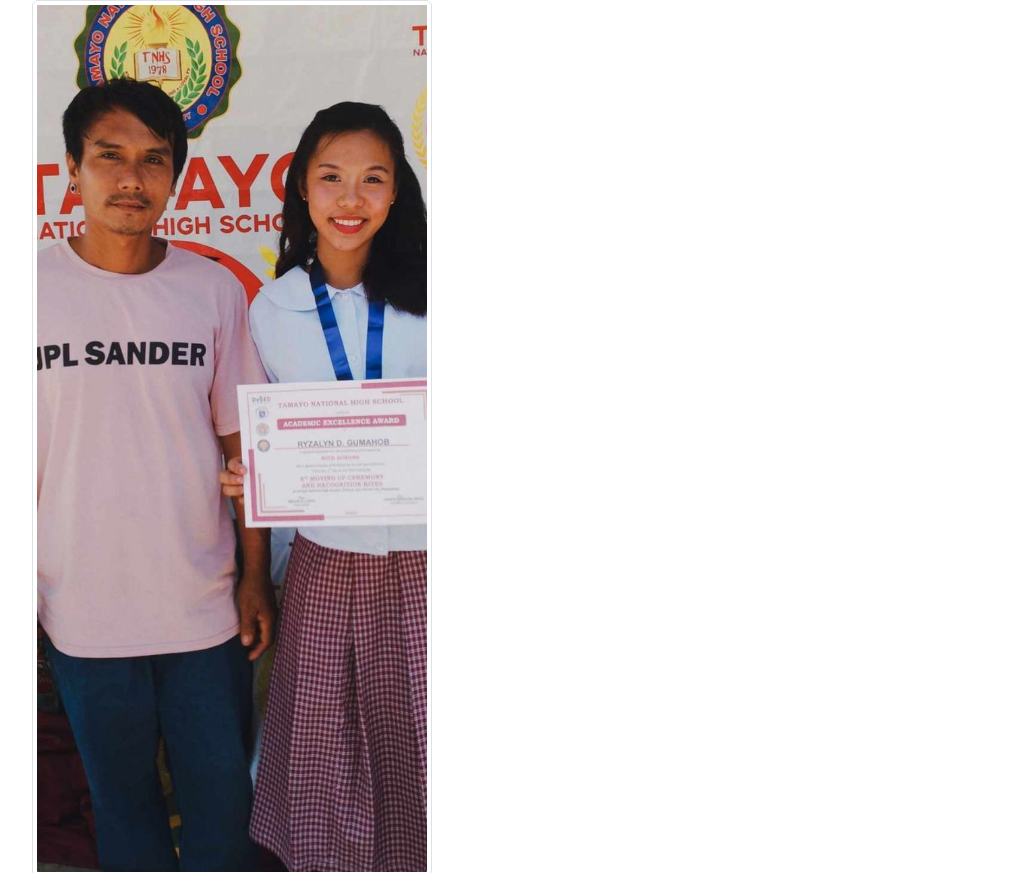
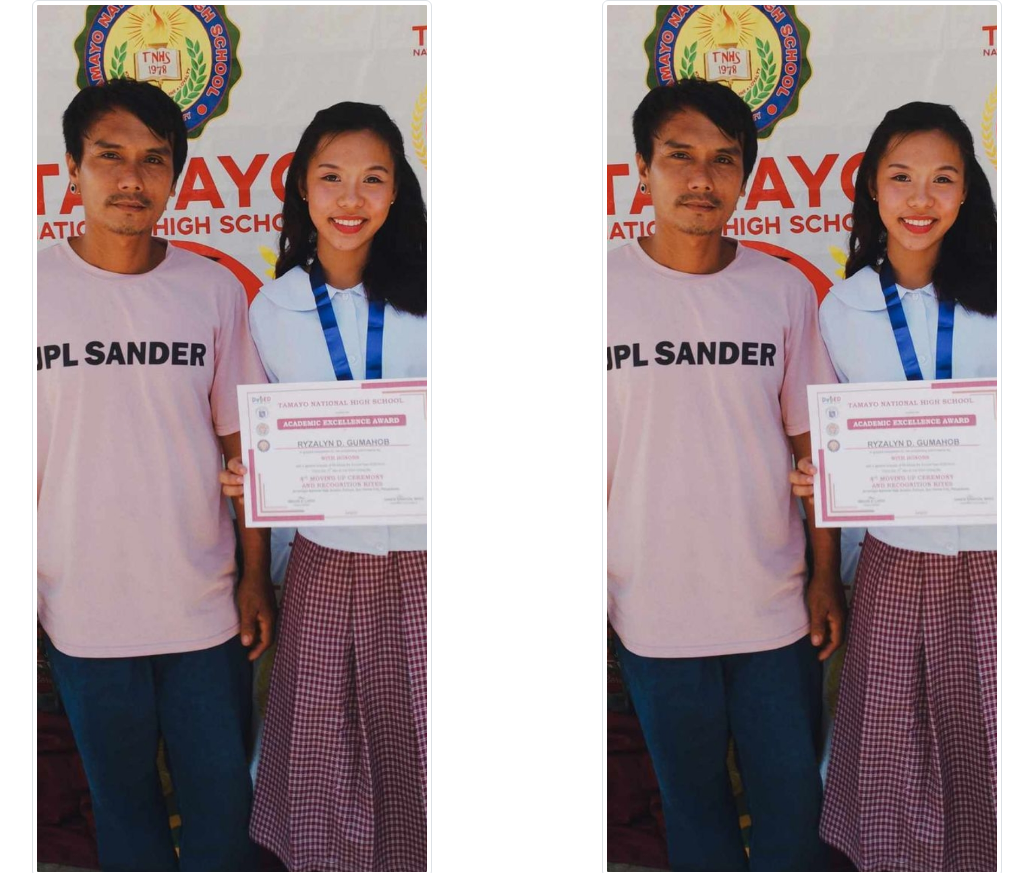
Before and after one commit to Lyn-le/Lyn-le.github.io, a plain HTML site: page Index.html in a window 1280 px wide. Shown: the top 873 px of the page, without its empty margins (50-1083 px from the left). Drawn offline with nearby package versions, Linux system fonts and the light colour scheme.

Commit message:
Update Index.html

```diff
--- a/Index.html
+++ b/Index.html
@@ -11,9 +11,11 @@
            <img src="lyn-le.png" class="img-thumbnail"style="width:400px;heigth:500px;"/><br>
            <button class="btn btn-primary" type="button"> like </button>
         </div>
-     </div class="col-6">
+     <div class="col-6">
         <img src="lyn-le.png" class="img-thumbnail"style="width:400px;heigth:500px;"/><br>
            <button class="btn btn-primary" type="button"> like </button>
-     <div>
+     </div>
+     </div>
+  </div>
  </body>
 </html>
```
